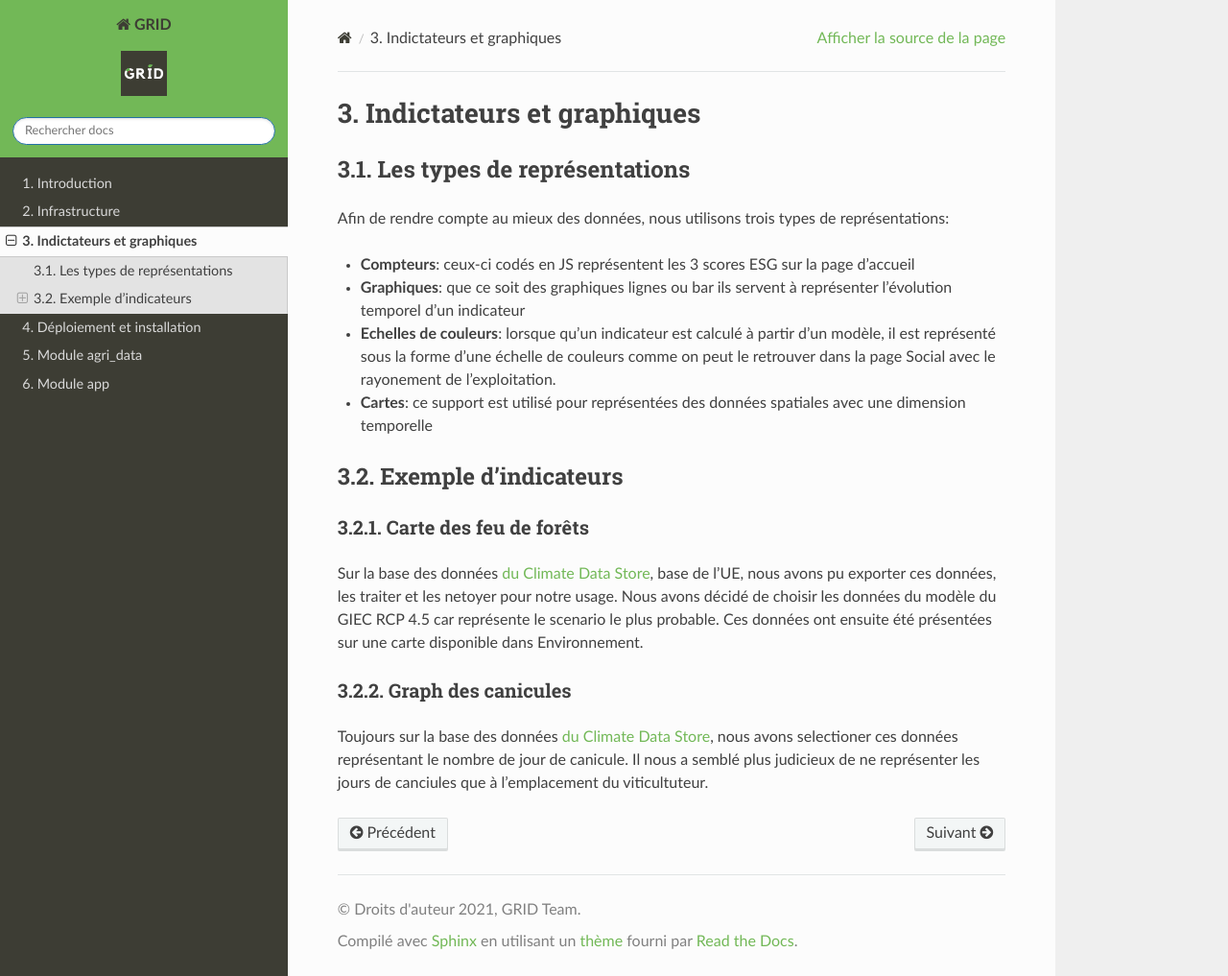
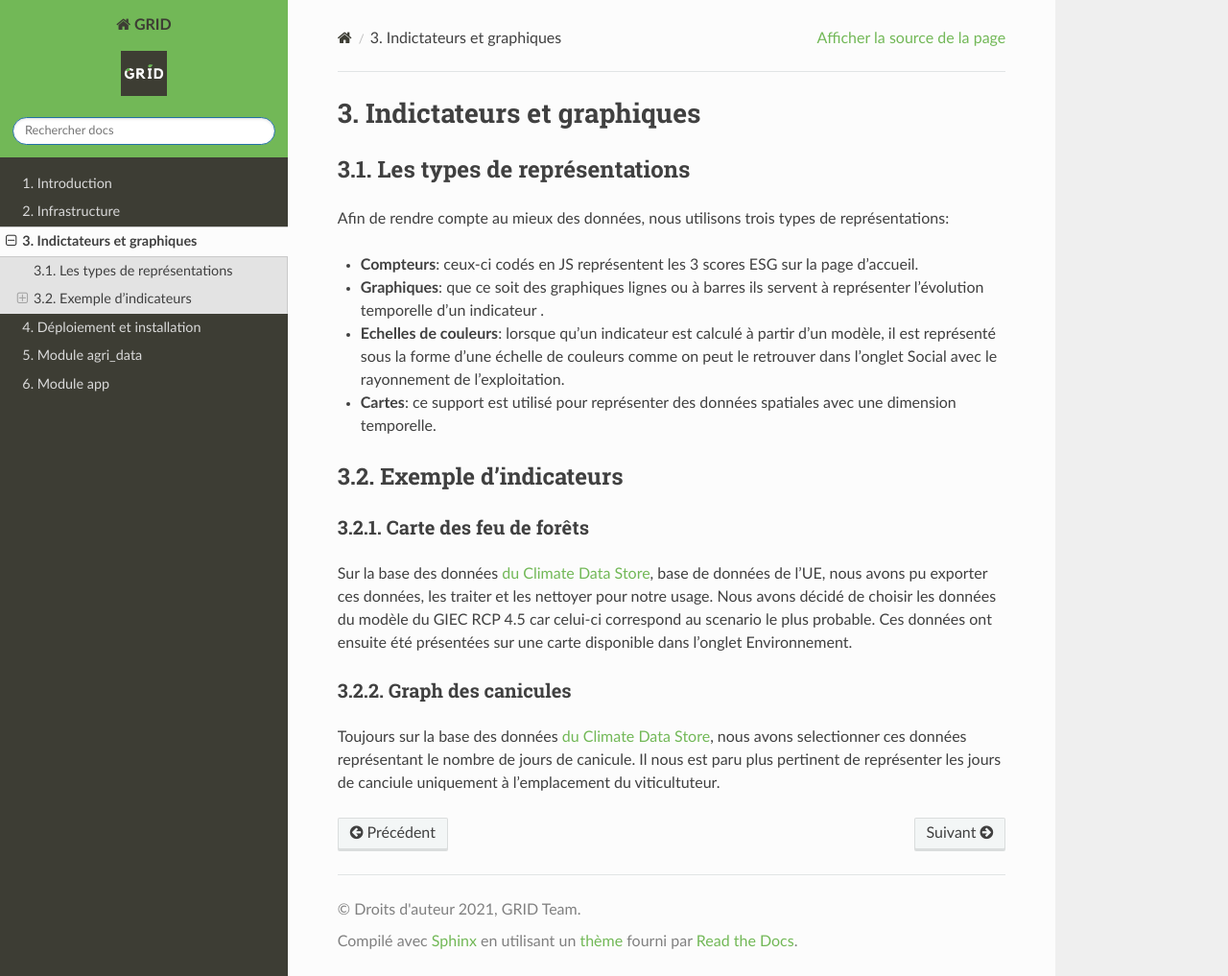
Before and after one commit to Green-Investement-Dashboard/GRID_app, a Sphinx documentation site: the page built from docs/source/indicateurs.rst, in a window 1280 px wide and 1017 px high. Shown: the whole window at 96% size. Built offline with Sphinx 7.4.7 and the Read the Docs theme 2.0.0, drawn with Linux system fonts in a browser that asks for light colours.

Commit message:
Update indicateurs.rst

```diff
--- a/docs/source/indicateurs.rst
+++ b/docs/source/indicateurs.rst
@@ -9,10 +9,10 @@ Les types de représentations
 
 Afin de rendre compte au mieux des données, nous utilisons trois types de représentations:
 
-* **Compteurs**: ceux-ci codés en JS représentent les 3 scores ESG sur la page d'accueil
-* **Graphiques**: que ce soit des graphiques lignes ou bar ils servent à représenter l'évolution temporel d'un indicateur
-* **Echelles de couleurs**: lorsque qu'un indicateur est calculé à partir d'un modèle, il est représenté sous la forme d'une échelle de couleurs comme on peut le retrouver dans la page Social avec le rayonement de l'exploitation.
-* **Cartes**: ce support est utilisé pour représentées des données spatiales avec une dimension temporelle
+* **Compteurs**: ceux-ci codés en JS représentent les 3 scores ESG sur la page d'accueil.
+* **Graphiques**: que ce soit des graphiques lignes ou à barres ils servent à représenter l'évolution temporelle d'un indicateur .
+* **Echelles de couleurs**: lorsque qu'un indicateur est calculé à partir d'un modèle, il est représenté sous la forme d'une échelle de couleurs comme on peut le retrouver dans l'onglet Social avec le rayonnement de l'exploitation.
+* **Cartes**: ce support est utilisé pour représenter des données spatiales avec une dimension temporelle.
 
 
 Exemple d'indicateurs
@@ -21,11 +21,11 @@ Exemple d'indicateurs
 Carte des feu de forêts
 ------------------------
 
-Sur la base des données `du Climate Data Store <https://cds.climate.copernicus.eu/cdsapp#!/dataset/sis-tourism-fire-danger-indicators?tab=overview>`__, base de l'UE, nous avons pu exporter ces données, les traiter et les netoyer pour notre usage. Nous avons décidé de choisir les données du modèle du GIEC RCP 4.5 car représente le scenario le plus probable.
-Ces données ont ensuite été présentées sur une carte disponible dans Environnement.
+Sur la base des données `du Climate Data Store <https://cds.climate.copernicus.eu/cdsapp#!/dataset/sis-tourism-fire-danger-indicators?tab=overview>`__, base de données de l'UE, nous avons pu exporter ces données, les traiter et les nettoyer pour notre usage. Nous avons décidé de choisir les données du modèle du GIEC RCP 4.5 car celui-ci correspond au scenario le plus probable.
+Ces données ont ensuite été présentées sur une carte disponible dans l'onglet Environnement.
 
 
 Graph des canicules
 ------------------------
 
-Toujours sur la base des données `du Climate Data Store <https://cds.climate.copernicus.eu/cdsapp#!/dataset/sis-heat-and-cold-spells?tab=overview>`__, nous avons selectioner ces données représentant le nombre de jour de canicule. Il nous a semblé plus judicieux de ne représenter les jours de canciules que à l'emplacement du viticultuteur.
+Toujours sur la base des données `du Climate Data Store <https://cds.climate.copernicus.eu/cdsapp#!/dataset/sis-heat-and-cold-spells?tab=overview>`__, nous avons selectionner ces données représentant le nombre de jours de canicule. Il nous est paru plus pertinent de représenter les jours de canciule uniquement à l'emplacement du viticultuteur.
```
